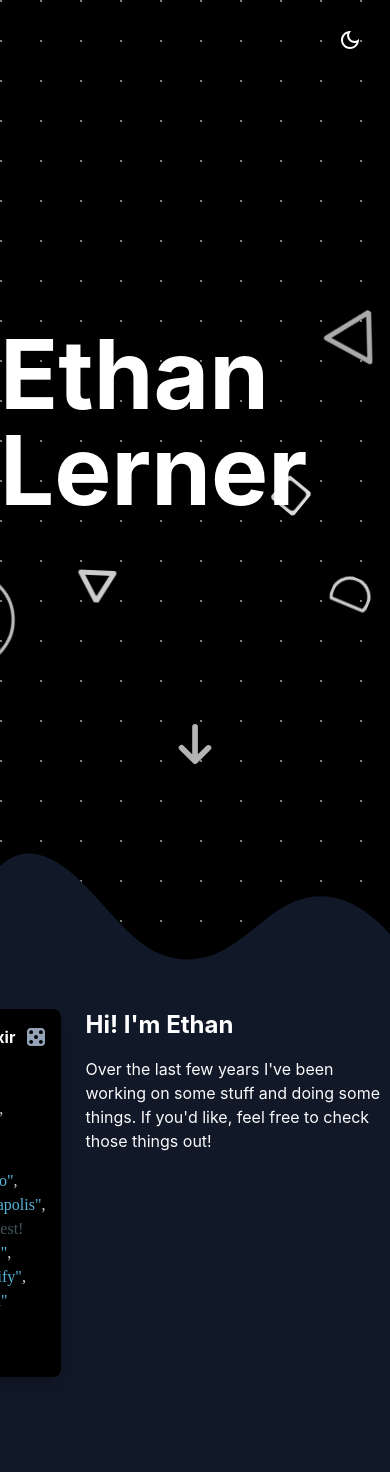
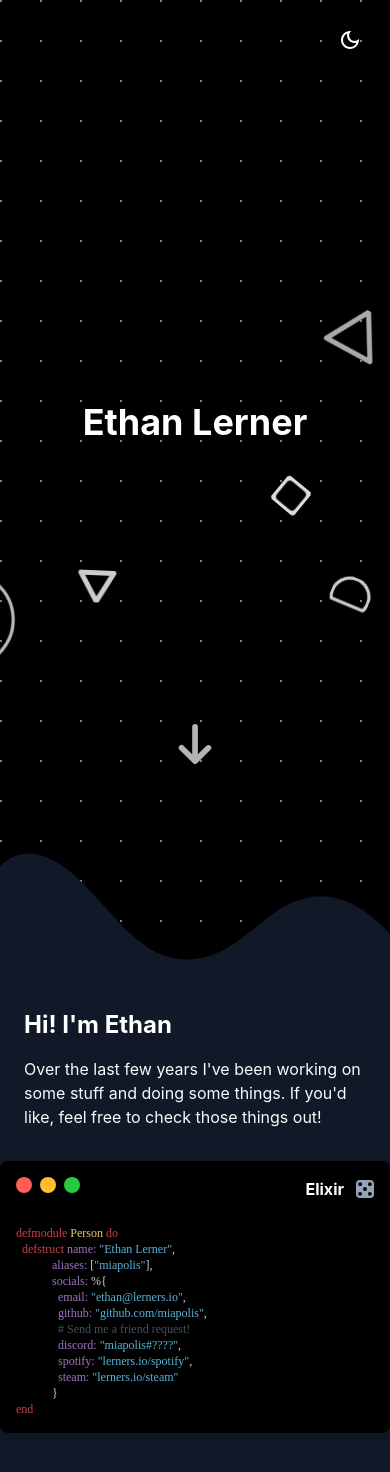
Before and after one commit to miapolis/lerners.io, a Next.js app: page / in a window 390 px wide. Shown: the top 1472 px of the page. Built offline with nearby package versions, Linux system fonts and the light colour scheme; a small style sheet from the web is missing.

Commit message:
proper responsiveness

```diff
--- a/components/snippets/index.tsx
+++ b/components/snippets/index.tsx
@@ -98,7 +98,7 @@ export const Line: React.FC<LineProps> = ({ tokens, indentation = 0 }) => {
         return (
           <div
             key={i}
-            className="whitespace-pre flex flex-row"
+            className="whitespace-pre flex flex-row text-xs sm:text-sm md:text-base"
             style={{
               color: `#${
                 theme.value == "dark"
--- a/modules/sections/first.tsx
+++ b/modules/sections/first.tsx
@@ -145,7 +145,7 @@ const First: React.FC = () => {
         <h1
           className={`${
             theme.value == "dark" ? "text-white" : "text-black"
-          } text-8xl font-bold z-10 drop-shadow-lg`}
+          } text-4xl sm:text-7xl md:text-8xl font-bold z-10 drop-shadow-lg`}
         >
           Ethan Lerner
         </h1>
--- a/modules/sections/second.tsx
+++ b/modules/sections/second.tsx
@@ -67,12 +67,15 @@ const Second: React.FC = () => {
       }`}
     >
       <div className="relative w-full pt-12">
-        <div className="flex flex-row w-auto">
-          <div className="h-full w-1/2 flex justify-end">
+        <div className="flex flex-col-reverse lg:flex-row w-auto">
+          <div className="h-full w-full lg:w-1/2 flex justify-center lg:justify-end">
             {transition(
               (styles, item) =>
                 item && (
-                  <animated.div style={styles} className="absolute">
+                  <animated.div
+                    style={styles}
+                    className="absolute w-screen sm:w-auto"
+                  >
                     <IntroSnippet
                       language={item}
                       onRandomClick={changeSnippet}
@@ -81,7 +84,7 @@ const Second: React.FC = () => {
                 )
             )}
           </div>
-          <div className="ml-6 w-auto h-auto max-w-md">
+          <div className="flex flex-col mx-6 lg:mx-0 lg:ml-6 mb-8 w-auto h-auto max-w-md self-center lg:self-start">
             {titleTransition((styles, item) => (
               <animated.div
                 style={{ visibility: item ? "visible" : "hidden", ...styles }}
```
